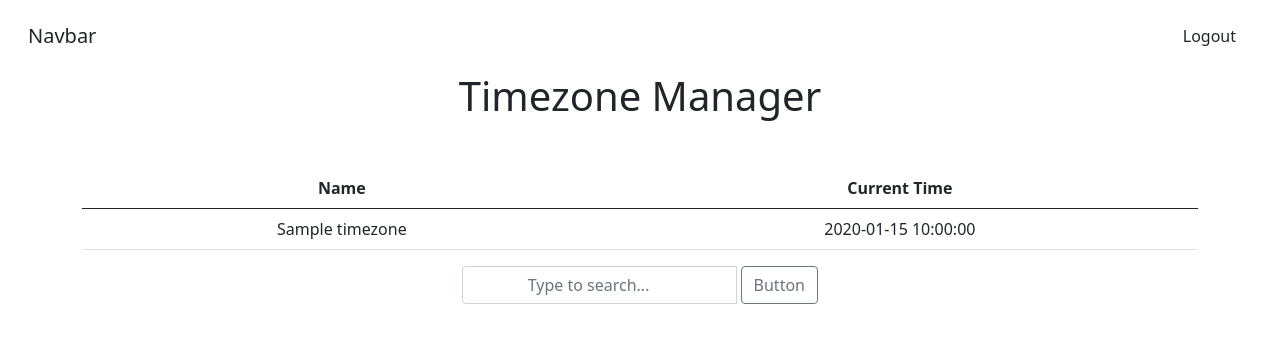
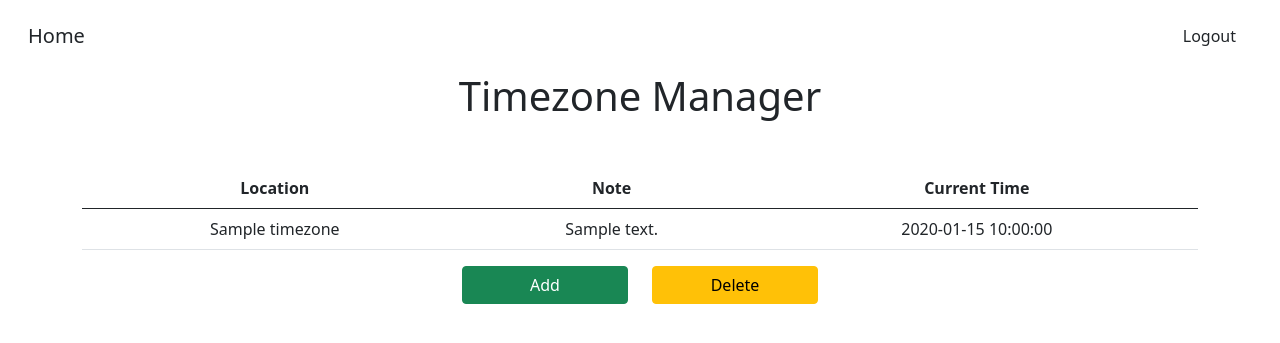
Before and after one commit to KentV12/timezoneManager, a Flask app: template templates/index.html in a window 1280 px wide. Shown: the top 343 px of the page. Run offline with Flask 2, Linux system fonts and the light colour scheme; the visitor is signed in with stand-in values (Sample User, id 1); tables that the repository leaves empty or names only in its code hold one stand-in row (values such as "Sample post"); the template is opened without the code that fills it: most values are stand-ins (such as "Sample title", 1, 10 or a date in 2020).

Commit message:
implemented adding and deleting timezones, modified db and index

```diff
--- a/app.py
+++ b/app.py
@@ -46,7 +46,6 @@ def index():
     # no cookie - not logged in
     if not session.get("name"): # use .get else session["name"] will cause error because no session is present
         return redirect("/login")
-    # print("index", session['name'])
 
     # find user on database and request their timezones
     mycursor.execute( "SELECT * FROM usertimezones WHERE username = (%s)", (session["name"],) )
@@ -56,13 +55,11 @@ def index():
     # make a request for user's timezones
     for row in rows:
         sleep(1) # only one response per second,  specified by API documentation
-
         zone = row["zone"]
         url = f"http://api.timezonedb.com/v2.1/get-time-zone?key={API_KEY}&format=json&by=zone&zone={zone}"
         response = requests.get(url)
         responseDict = response.json()
-
-        timezones.append( {"name": zone, "time": responseDict["formatted"]} )
+        timezones.append( {"name": zone, "time": responseDict["formatted"], "note": row["note"]})
 
     return render_template("index.html", timezones=timezones, all_timezones=all_timezones)
 
@@ -121,7 +118,6 @@ def register():
         mycursor.execute("INSERT INTO users VALUES (%s, %s)", (username, hash))
         connection.commit()
 
-
         return render_template("login.html")
     else:
         return render_template("register.html")
@@ -129,15 +125,39 @@ def register():
 @app.route("/addTimezone", methods=["POST"])
 def addTimezone():
     # add timezone to database for a user
+    if request.method == "POST":
+        zone = request.form.get("selectedZone")
+        note = request.form.get("note")
 
-    # zone = None
-    # if request.method == "POST":
-    #     zone = request.form.get("selectedZone")
+        # server-side error checking
+        if zone not in all_timezones:
+            return apology()
 
-    # mycursor.execute("INSERT INTO usertimezones VALUES (%s, %s)", (session["name"], zone))
+        mycursor.execute("INSERT INTO usertimezones VALUES (%s, %s, %s)", (session["name"], zone, note))
+        connection.commit()
+        print('adding timezone:', zone)
+        return redirect("/")
 
-    # print('adding timezone:', zone)
-    return redirect("/")
+    return apology()
+
+@app.route("/deleteTimezone", methods=["POST"])
+def deleteTimezone():
+    # delete a user's timezone from database
+
+    zone = None
+    if request.method == "POST":
+        zone = request.form.get("selectedZone")
+
+        if zone not in all_timezones:
+            return apology()
+
+        mycursor.execute("DELETE FROM usertimezones WHERE username = (%s) AND zone = (%s)", (session["name"], zone))
+        connection.commit()
+        print('deleteing timezone:', zone)
+
+        return redirect("/")
+
+    return apology()
 
 @app.route("/logout", methods=["GET"])
 def logout():
--- a/templates/index.html
+++ b/templates/index.html
@@ -5,7 +5,8 @@
 <table class="table text-center">
     <thead>
         <tr>
-            <th>Name</th>
+            <th>Location</th>
+            <th>Note</th>
             <th>Current Time</th>
         </tr>
     </thead>
@@ -13,29 +14,85 @@
         {% for timezone in timezones %}
         <tr>
             <td>{{ timezone["name"] }}</td>
+            <td>{{ timezone["note"] }}</td>
             <td>{{ timezone["time"] }}</td>
         </tr>
         {% endfor %}
     </tbody>
 </table>
 
-<div class="row mb-3">
+<!-- Button trigger modal -->
+<div class="row">
     <div class="col-4"></div>
-    <div class="col-4">
+    <div class="d-grid col-2 mx-auto">
+        <button type="button" class="btn btn-success" data-bs-toggle="modal" data-bs-target="#addModal">Add</button>
+    </div>
+
+    <div class="d-grid col-2 mx-auto">
+        <button type="button" class="btn btn-warning" data-bs-toggle="modal" data-bs-target="#deleteModal">Delete</button>
+    </div>
+    <div class="col-4"></div>
+</div>
+
+<!-- Add Timezone Modal -->
+<div class="modal fade" id="addModal" tabindex="-1" aria-hidden="true">
+    <div class="modal-dialog modal-dialog-centered">
+        <div class="modal-content">
+            <div class="modal-header">
+                <h5 class="modal-title" id="exampleModalLabel">Add Timezone</h5>
+                <button type="button" class="btn-close" data-bs-dismiss="modal" aria-label="Close"></button>
+            </div>
+            <div class="modal-body">
                 <form action="/addTimezone" method="post">
                     <div class="input-group mb-3">
-                <input class="form-control text-center mb-3" list="datalistOptions" name="selectedZone" placeholder="Type to search...">
-                <datalist id="datalistOptions">
-                    <option value="America/Vancouver">
-                    <option value="Asia/Shanghai">
+                        <input class="form-control text-center mb-3" list="addOptions" name="selectedZone" placeholder="Search by city">
+                        <input type="text" class="form-control text-center mb-3" name="note" placeholder="Note">
+                        <datalist id="addOptions">
+                            {% for timezone in all_timezones %}
+                            <option value="{{timezone}}">
+                            {% endfor %}
                         </datalist>
                         <div class="input-group-append ms-1">
-                    <button class="btn btn-outline-secondary" type="submit">Button</button>
+                            <button class="btn btn-outline-secondary" type="submit">Add</button>
                         </div>
                     </div>
                 </form>
             </div>
-    <div class="col-4"></div>
+            <div class="modal-footer">
+                <button type="button" class="btn btn-secondary" data-bs-dismiss="modal">Close</button>
+            </div>
+        </div>
+    </div>
+</div>
+
+<!-- Delete Timezone Modal -->
+<div class="modal fade" id="deleteModal" tabindex="-1" aria-hidden="true">
+    <div class="modal-dialog modal-dialog-centered">
+        <div class="modal-content">
+            <div class="modal-header">
+                <h5 class="modal-title" id="exampleModalLabel2">Delete Timezone</h5>
+                <button type="button" class="btn-close" data-bs-dismiss="modal" aria-label="Close"></button>
+            </div>
+            <div class="modal-body">
+                <form action="/deleteTimezone" method="post">
+                    <div class="input-group mb-3">
+                        <input class="form-control text-center mb-3" list="deleteOptions" name="selectedZone" placeholder="Search by city">
+                        <datalist id="deleteOptions">
+                            {% for zone in timezones %}
+                            <option value="{{ zone['name'] }}">
+                            {% endfor %}
+                        </datalist>
+                        <div class="input-group-append ms-1">
+                            <button class="btn btn-outline-secondary" type="submit">Delete</button>
+                        </div>
+                    </div>
+                </form>
+            </div>
+            <div class="modal-footer">
+                <button type="button" class="btn btn-secondary" data-bs-dismiss="modal">Close</button>
+            </div>
+        </div>
+    </div>
 </div>
 
 <script>
@@ -43,7 +100,7 @@
     function grabValue() {
         // let zone = document.querySelector("#name").value;
         // alert("chose " + zone)
-        alert("HEY");
+        alert("test");
     }
 
     // find all a tags and add a listener for click
--- a/templates/layout.html
+++ b/templates/layout.html
@@ -16,10 +16,10 @@
     <div class="container-fluid">
         <div class="nav m-3 bg-white">
             {% if session["name"] %}
-                <a class="navbar-brand text-dark" href="#">Navbar</a>
+                <a class="navbar-brand text-dark" href="/">Home</a>
                 <a class="nav-link text-dark ms-auto" href="/logout">Logout</a>
             {% else %}
-                <a class="navbar-brand text-dark" href="#">Navbar</a>
+                <a class="navbar-brand text-dark" href="/">Timezone</a>
                 <a class="nav-link text-dark ms-auto" href="/register">Register</a>
                 <a class="nav-link text-dark" href="/login">Login</a>
             {% endif %}
```
Lines whose indentation alone changed are shown as unchanged.
